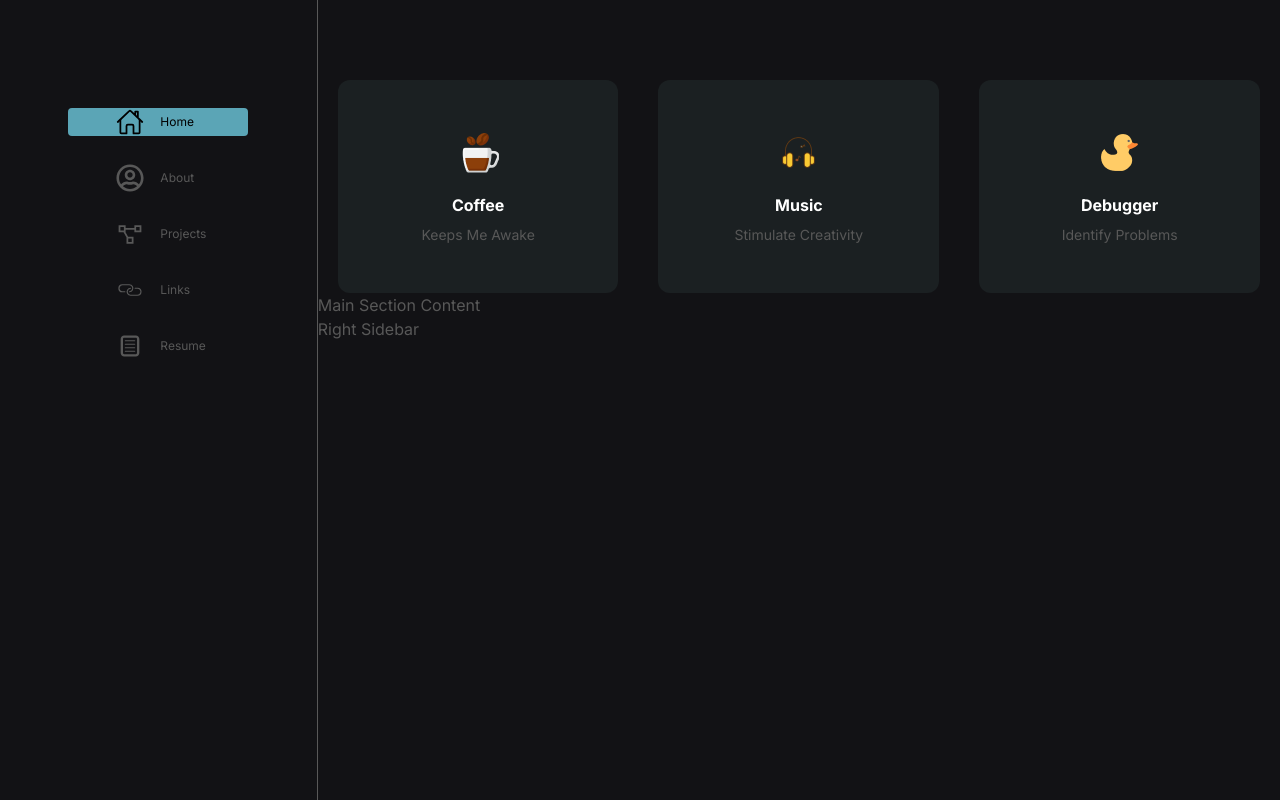
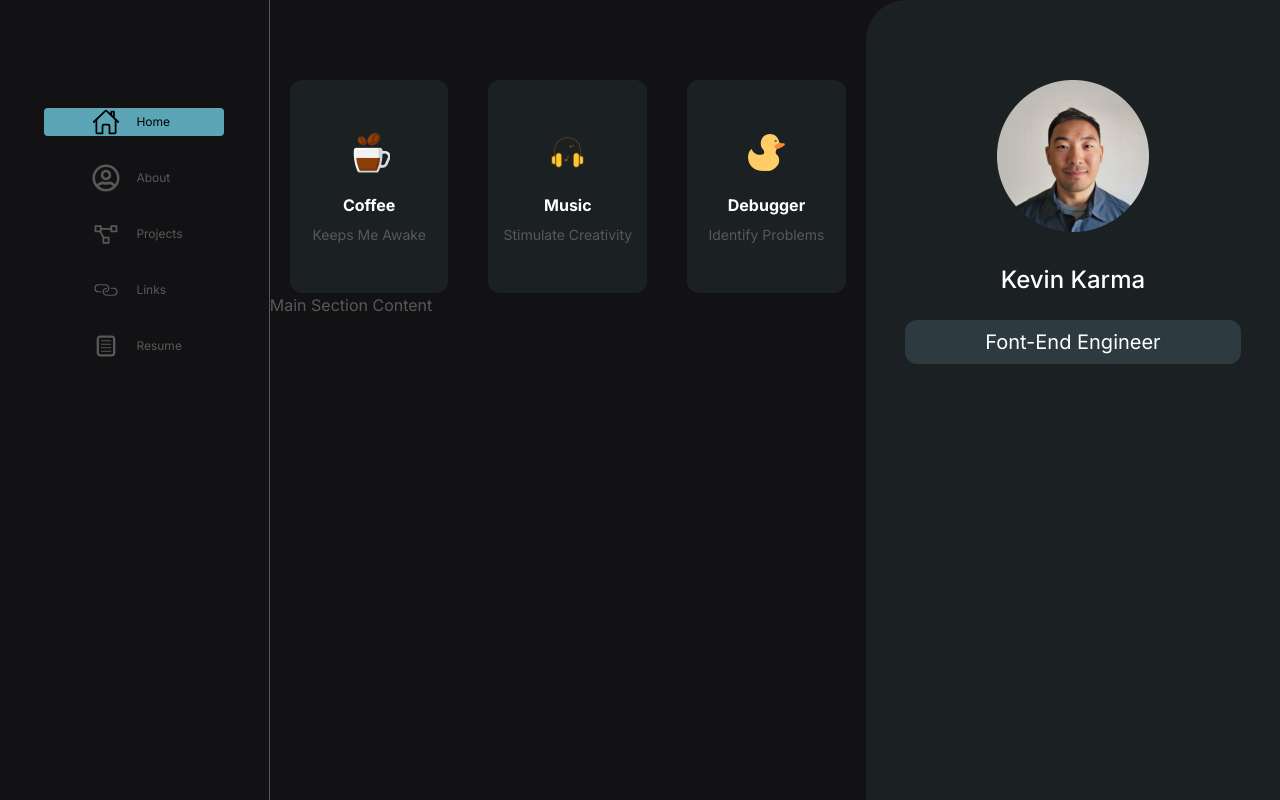
Before and after one commit to TenNga/nextjs-portfolio, a Next.js app: page / in a window 1280 px wide. Built offline with nearby package versions, Linux system fonts and the light colour scheme.

Commit message:
developer title section created

```diff
--- a/src/app/layout.tsx
+++ b/src/app/layout.tsx
@@ -20,7 +20,7 @@ export default function RootLayout({
       <body className={inter.className}>
         <main className="flex">
           <LeftSidebar />
-          <div className="grow-[6]">
+          <div className="flex grow-[6]">
             {children}
           </div>
         </main>
--- a/src/components/Shared/Menu.tsx
+++ b/src/components/Shared/Menu.tsx
@@ -7,9 +7,9 @@ function Menu({name, icon,path}:MenuIconType) {
     const pathName = usePathname();
     const isActive = pathName === path;
     return(
-        <li className={`flex items-center justify-center mt-[4px] ${isActive? "text-black" : ""}`}>
+        <li className={`flex items-center justify-center mt-[4px] ${isActive? "text-black " : ""}`}>
             <Link href={path}
-                className={`flex items-center w-[180px] text-xs capitalize mt-[24px] pl-[48px] ${isActive? "bg-[color:var(--menu-background)] rounded" : "text-[color:var(--light-white)]"}`}>
+                className={`flex items-center w-[180px] text-xs capitalize mt-[24px] pl-[48px] ${isActive? "bg-[color:var(--menu-background)] rounded" : "text-[color:var(--light-white)]"}  hover:text-[color:var(--true-white)]`}>
                 <span className="mr-4">{icon}</span>
                 {name}
             </Link>
--- a/src/containers/main-section/index.tsx
+++ b/src/containers/main-section/index.tsx
@@ -4,7 +4,7 @@ import MainHobby from "./MainHobby";
 function MainSection() {
 
     return(
-        <div className="mt-20 grow-[3]">
+        <div className="grow-[3]  mt-20">
             <MainHobby />
             Main Section Content
         </div>
--- a/src/containers/right-sidebar/index.tsx
+++ b/src/containers/right-sidebar/index.tsx
@@ -1,5 +1,14 @@
-import { ClassProps } from "@/types";
+import Image from "next/image"
+import userImage from '../../public/images/userImage.png';
 
 export default function RightSidebar() {
-    return (<div className="grow-[2]">Right Sidebar</div>)
+    return (
+        <div className="grow-[2] bg-[color:var(--content-background)] rounded-tl-[40px]">
+            <div className="developer-title flex flex-col items-center">
+                <Image src={userImage} alt="user image" width={152} height={152} className="mt-20"/>
+                <h1 className="text-white text-2xl font-medium mt-8 capitalize">kevin karma</h1>
+                <p className="text-white text-xl bg-[#2D3A3F] text-center mt-6 py-2 px-20 rounded-xl capitalize">font-end engineer</p>
+            </div>
+        </div>
+    )
 };
```
Also changed, not shown: src/public/images/userImage.png (added).
